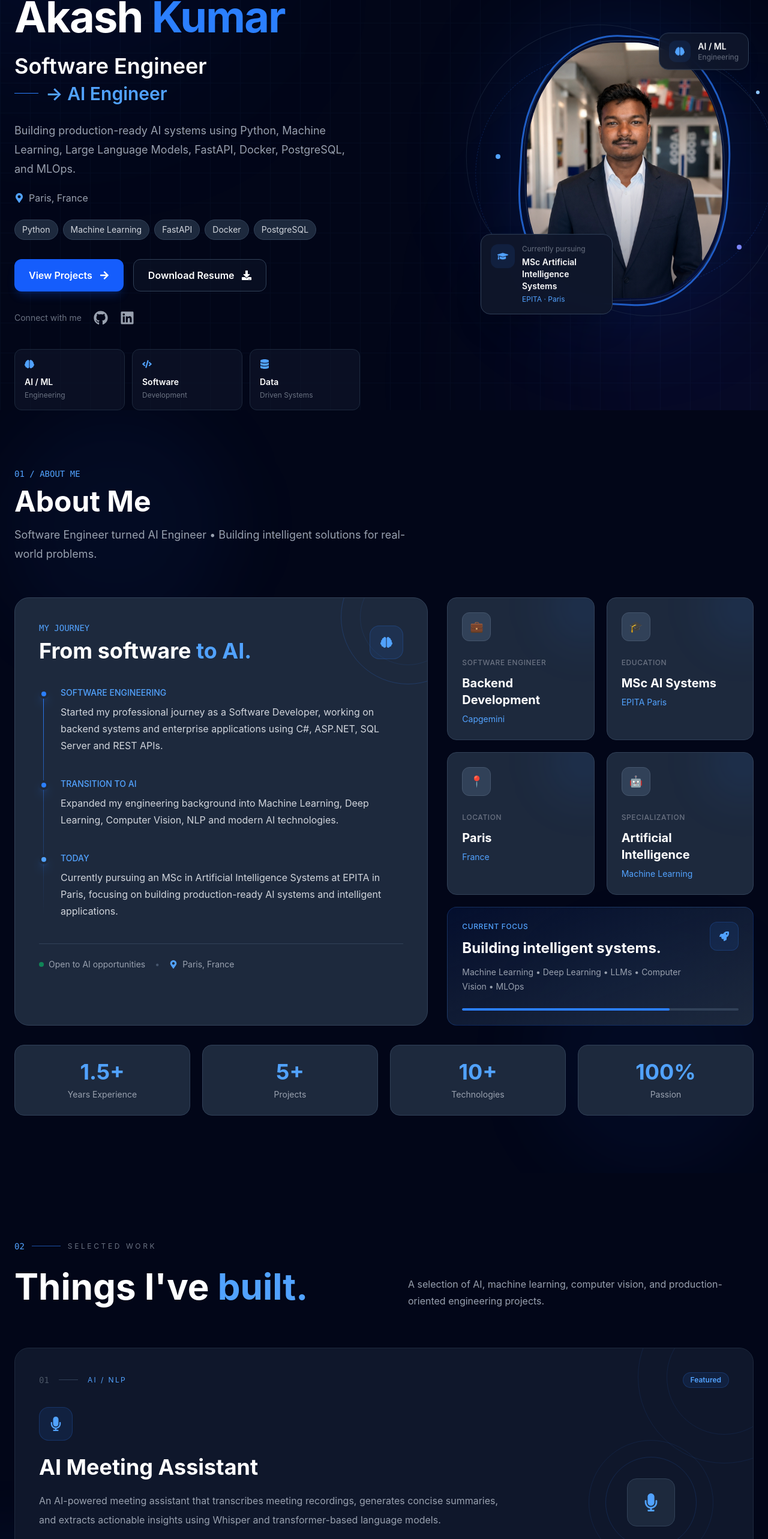
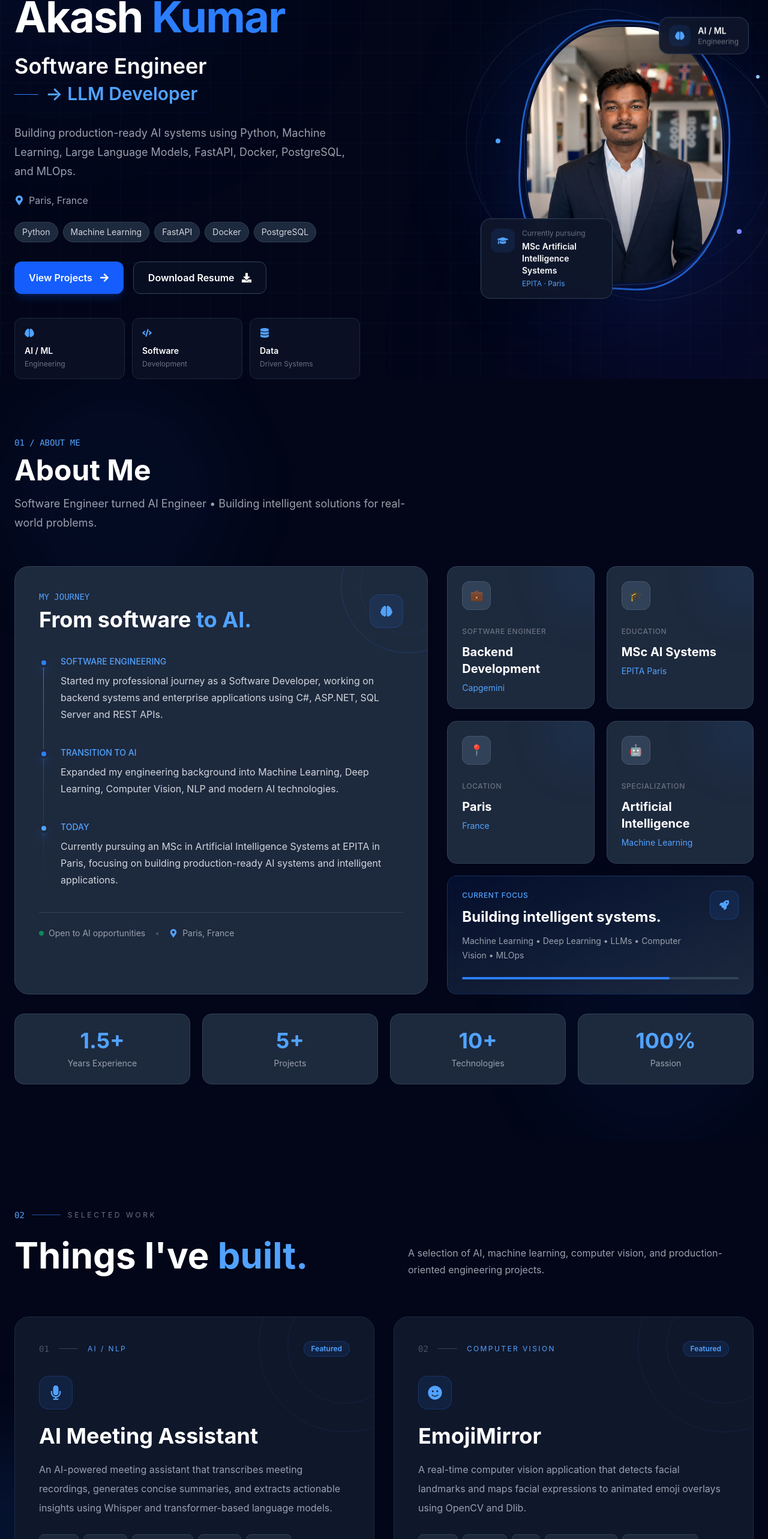
Before and after one commit to Shakya-2001/portfolio, a React app: page / in a window 1280 px wide. Shown: the part 212-2778 px from the top of the page at 60% size. Built offline with nearby package versions, Linux system fonts and the light colour scheme; the HTML template or start-up script is replaced by a standard one.

Commit message:
updated portfolio

```diff
--- a/src/components/Contact.jsx
+++ b/src/components/Contact.jsx
@@ -103,7 +103,7 @@ const Contact = () => {
             </h2>
 
             <p className="text-gray-400 text-lg leading-8 max-w-2xl mt-6">
-              I'm currently looking for AI and Machine Learning
+              I'm currently looking for AI, Machine Learning, DataScience, NLP and MLOps-related internship/job
               opportunities in France. If you're working on an interesting
               problem, building an AI product, or simply want to connect,
               I'd love to hear from you.
--- a/src/components/Hero.jsx
+++ b/src/components/Hero.jsx
@@ -1,4 +1,5 @@
-import { motion } from "framer-motion";
+import { motion, AnimatePresence } from "framer-motion";
+import { useEffect, useState } from "react";
 import {
   FaGithub,
   FaLinkedin,
@@ -15,6 +16,17 @@ import heroData from "../data/heroData";
 import profileImage from "../assets/profile.jpeg";
 
 const Hero = () => {
+  const [roleIndex, setRoleIndex] = useState(0);
+
+  useEffect(() => {
+    const interval = setInterval(() => {
+      setRoleIndex((currentIndex) => {
+        return (currentIndex + 1) % heroData.roles.length;
+      });
+    }, 2500);
+
+    return () => clearInterval(interval);
+  }, []);
   return (
     <section
       id="home"
@@ -84,9 +96,20 @@ const Hero = () => {
               <div className="flex items-center gap-3 mt-2">
                 <div className="h-px w-10 bg-blue-500" />
 
-                <span className="text-xl sm:text-2xl md:text-3xl font-semibold text-blue-400">
-                  → AI Engineer
-                </span>
+                <div className="relative h-10 overflow-hidden">
+                  <AnimatePresence mode="wait">
+                    <motion.span
+                      key={heroData.roles[roleIndex]}
+                      initial={{ opacity: 0, y: 20 }}
+                      animate={{ opacity: 1, y: 0 }}
+                      exit={{ opacity: 0, y: -20 }}
+                      transition={{ duration: 0.4 }}
+                      className="block text-xl sm:text-2xl md:text-3xl font-semibold text-blue-400 whitespace-nowrap"
+                    >
+                      → {heroData.roles[roleIndex]}
+                    </motion.span>
+                  </AnimatePresence>
+                </div>
               </div>
             </div>
 
@@ -143,35 +166,6 @@ const Hero = () => {
               >
                 Download Resume
                 <FaDownload />
-              </a>
-
-            </div>
-
-            {/* Social Links */}
-            <div className="flex items-center gap-5 mt-8">
-
-              <span className="text-sm text-gray-500">
-                Connect with me
-              </span>
-
-              <a
-                href={heroData.github}
-                target="_blank"
-                rel="noreferrer"
-                aria-label="GitHub"
-                className="text-gray-400 hover:text-blue-400 text-2xl transition-colors"
-              >
-                <FaGithub />
-              </a>
-
-              <a
-                href={heroData.linkedin}
-                target="_blank"
-                rel="noreferrer"
-                aria-label="LinkedIn"
-                className="text-gray-400 hover:text-blue-400 text-2xl transition-colors"
-              >
-                <FaLinkedin />
               </a>
 
             </div>
--- a/src/components/ProjectCard.jsx
+++ b/src/components/ProjectCard.jsx
@@ -17,7 +17,7 @@ const ProjectCard = ({ project, index }) => {
       case "EmojiMirror":
         return <FaSmile />;
 
-      case "Bike Sharing Prediction":
+      case "Bike Sharing Demand Prediction":
         return <FaBicycle />;
 
       default:
@@ -33,7 +33,7 @@ const ProjectCard = ({ project, index }) => {
       case "EmojiMirror":
         return "Computer Vision";
 
-      case "Bike Sharing Prediction":
+      case "Bike Sharing Demand Prediction":
         return "Machine Learning";
 
       default:
@@ -105,7 +105,7 @@ const ProjectCard = ({ project, index }) => {
         </div>
 
         {/* Main content */}
-        <div className="grid lg:grid-cols-[1fr_260px] gap-10 items-center">
+        <div>
 
           {/* Left */}
           <div>
@@ -231,72 +231,6 @@ const ProjectCard = ({ project, index }) => {
 
           </div>
 
-          {/* Right visual */}
-          <div className="hidden lg:flex justify-center">
-
-            <div className="relative w-52 h-52">
-
-              {/* Outer ring */}
-              <div
-                className="
-                  absolute inset-0
-                  rounded-full
-                  border border-blue-500/10
-                  group-hover:border-blue-500/30
-                  transition duration-500
-                "
-              />
-
-              {/* Middle ring */}
-              <div
-                className="
-                  absolute inset-7
-                  rounded-full
-                  border border-blue-500/15
-                  group-hover:rotate-45
-                  transition duration-700
-                "
-              />
-
-              {/* Center */}
-              <div
-                className="
-                  absolute inset-16
-                  rounded-2xl
-                  bg-slate-800
-                  border border-slate-700
-                  flex items-center justify-center
-                  text-blue-400
-                  text-3xl
-                  group-hover:scale-110
-                  transition duration-500
-                "
-              >
-                {getProjectIcon()}
-              </div>
-
-              {/* Arrow */}
-              <div
-                className="
-                  absolute right-2 bottom-5
-                  w-9 h-9
-                  rounded-full
-                  bg-blue-500/10
-                  border border-blue-500/20
-                  flex items-center justify-center
-                  text-blue-400
-                  opacity-0
-                  group-hover:opacity-100
-                  transition
-                "
-              >
-                <FaArrowUp className="rotate-45 text-xs" />
-              </div>
-
-            </div>
-
-          </div>
-
         </div>
 
       </div>
--- a/src/components/Projects.jsx
+++ b/src/components/Projects.jsx
@@ -52,7 +52,7 @@ const Projects = () => {
         </motion.div>
 
         {/* Projects */}
-        <div className="space-y-8">
+        <div className="grid grid-cols-1 md:grid-cols-2 gap-8">
 
           {projectsData.map((project, index) => (
             <motion.div
```
